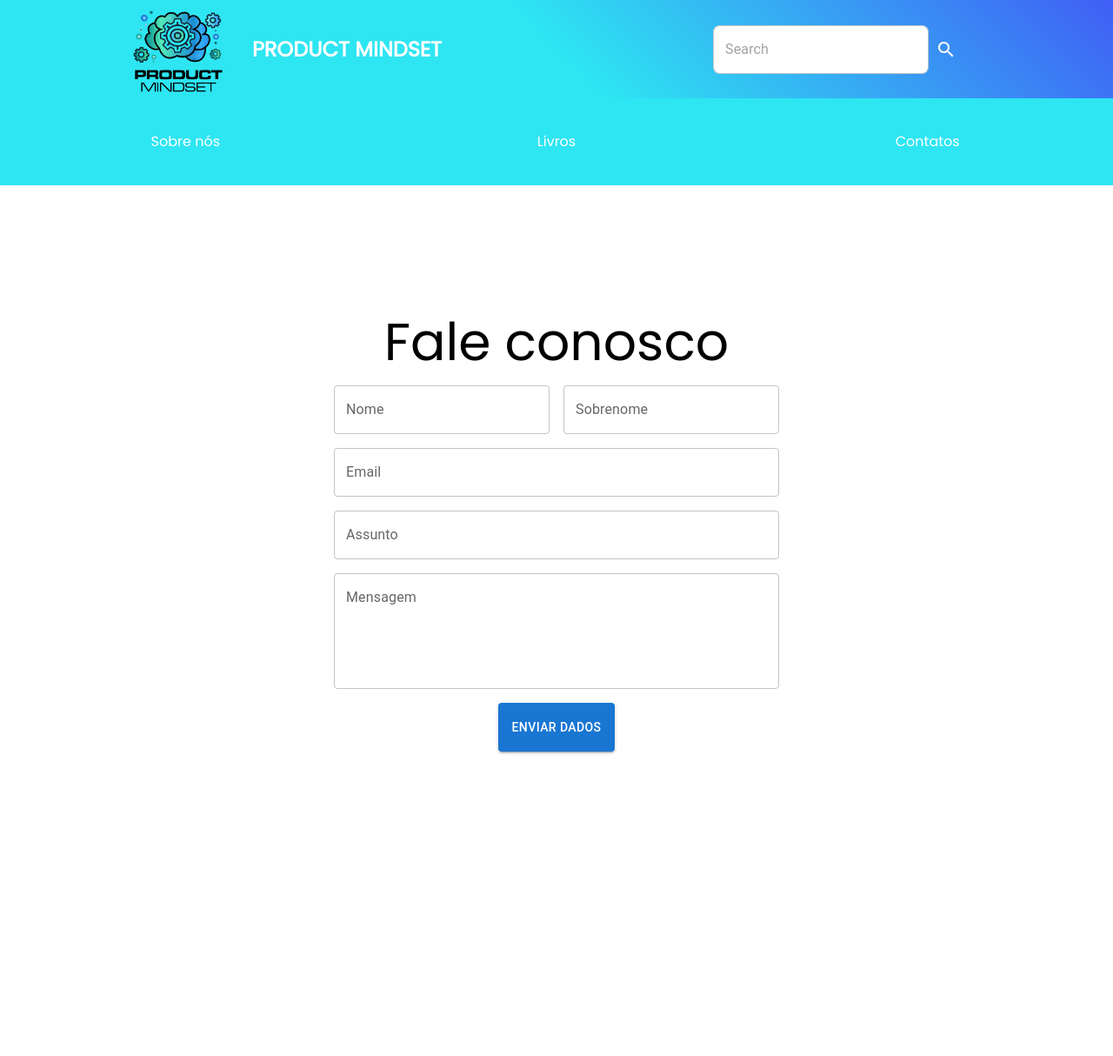
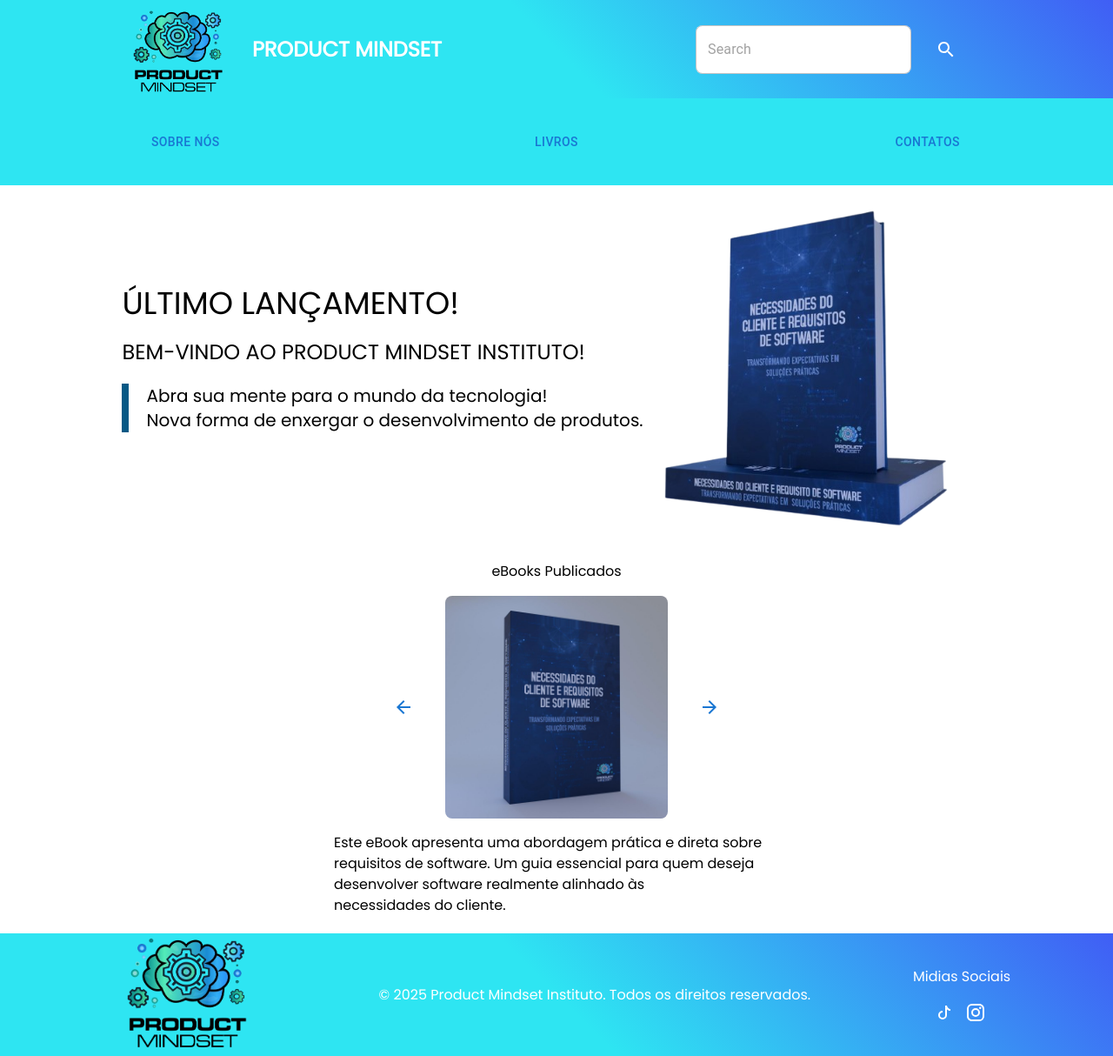
Before and after one commit to laviniiabenvindo/Product_mindset, a Next.js app: page / in a window 1280 px wide. Shown: the whole page at 87% size. Before the commit the page ends 1013 px from the top, so only its background shows below. Built offline with nearby package versions, Linux system fonts and the light colour scheme.

Commit message:
add => Integração de componentes

```diff
--- a/src/app/components/ContentSection/about.tsx
+++ b/src/app/components/ContentSection/about.tsx
@@ -3,7 +3,7 @@
 
 export default function ContentSection() {
  return (
-  <section className="flex flex-col items-center gap-10 justify-between h-screen w-screen">
+  <section className="flex my-5 flex-col items-center gap-10 justify-between h-full w-full">
    <Box className="flex flex-col items-center gap-5 justify-center">
     <Image className='pt-4' src="/product_mindset_logo 1 (Traced).png" alt="product mindset logo" width={400} height={500} />
     <Box className="flex flex-col items-center justify-center">
--- a/src/app/components/ContentSection/books.tsx
+++ b/src/app/components/ContentSection/books.tsx
@@ -13,14 +13,14 @@
  const [index, setIndex] = useState(0);
 
  const handlePrev = () => {
-  setIndex((prev) => (prev === 0 ? images.length - 1 : prev - 1));
+  setIndex((params) => (params === 0 ? images.length - 1 : params - 1));
  };
 
  const handleNext = () => {
-  setIndex((prev) => (prev === images.length - 1 ? 0 : prev + 1));
+  setIndex((params) => (params === images.length - 1 ? 0 : params + 1));
  };
  return (
-  <Box className="flex flex-col items-center gap-8 justify-between w-full h-screen">
+  <Box className="flex flex-col items-center gap-8 my-5 justify-between w-full h-screen">
    <p className="text-2xl pt-5">eBooks Publicados</p>
    <div className="flex items-center gap-4">
     <Button onClick={handlePrev}> <ArrowBack /> </Button>
@@ -34,7 +34,7 @@
     </div>
     <Button onClick={handleNext}> <ArrowForward /> </Button>
    </div>
-   <p className="text-justify w-1/2">
+   <p className="text-justify w-1/2 text-sm">
     Este eBook apresenta uma abordagem prática e direta sobre requisitos de software, dividido em três módulos. No primeiro módulo, você aprenderá sobre os tipos de requisitos, como gerenciar mudanças, evitar o aumento de escopo e entender a relação entre requisitos e design. O segundo módulo foca em capturar as necessidades do cliente de forma eficaz, utilizando casos de uso e ferramentas visuais como wireframes e storyboards. Já o terceiro módulo mostra como adaptar os requisitos às metodologias ágeis, utilizando histórias de usuários, backlog e mapas de histórias para organizar e priorizar as funcionalidades. Um guia essencial para quem deseja desenvolver software realmente alinhado às necessidades do cliente.
    </p>
    <Button variant="contained" href="https://hotmart.com/pt-br/marketplace/produtos/necessidade-do-cliente-e-requisito-de-software/Y98319589B " color="secondary" target="_blank">Compre agora!</Button>
--- a/src/app/components/ContentSection/home.tsx
+++ b/src/app/components/ContentSection/home.tsx
@@ -4,7 +4,7 @@
 import ArrowForward from "@mui/icons-material/ArrowForward";
 import Image from "next/image";
 import { useState } from 'react';
-import Link from "next/link";
+
 
 const images = [
  "/book1.jpg",
@@ -23,8 +23,8 @@
   setIndex((prev) => (prev === images.length - 1 ? 0 : prev + 1));
  };
  return (
-  <main className="flex flex-col items-center gap-8 justify-between w-full h-screen">
-   <Box className="flex items-center justify-center">
+  <main className="flex flex-col items-center gap-8 justify-between pb-5">
+   <Box className="flex items-center w-full justify-center">
     <div className="flex flex-col justify-center gap-5 h-full">
      <Box>
       <p className="text-4xl font-light">ÚLTIMO LANÇAMENTO!</p>
@@ -54,7 +54,6 @@
      <p className="w-2/5 text-base">
       Este eBook apresenta uma abordagem prática e direta sobre requisitos de software. Um guia essencial para quem deseja desenvolver software realmente alinhado às necessidades do cliente.
      </p>
-     <Button variant="contained" color="secondary"><Link href={"/books"}>Saiba mais</Link></Button>
     </Box>
    </Box>
   </main>
--- /dev/null
+++ b/src/app/components/FooterSection/page.tsx
@@ -0,0 +1,23 @@
+import { Instagram } from "@mui/icons-material"
+import Image from "next/image"
+import Link from "next/link"
+export default function FooterSection() {
+ return (
+  <footer style={{ background: 'linear-gradient(45deg, rgb(46, 229, 242) 50%, rgb(64, 94, 245) 100%)' }} className="flex w-full items-center justify-evenly h-full">
+   <Image src="/product_mindset_logo.png" alt="product mindset logo" width={200} height={200} />
+   <p className="text-white">© 2025 Product Mindset Instituto. Todos os direitos reservados.</p>
+   <span className="flex flex-col text-white gap-4 items-center">
+    <p>Midias Sociais</p>
+    <div className="flex gap-4 items-center">
+     <Link target="_blank" href={'https://api.whatsapp.com/send?phone=5584999999999'}>
+      <svg xmlns="http://www.w3.org/2000/svg" width="16" height="16" fill="currentColor" className="bi bi-tiktok"
+      viewBox="0 0 16 16">
+       <path d="M9 0h1.98c.144.715.54 1.617 1.235 2.512C12.895 3.389 13.797 4 15 4v2c-1.753 0-3.07-.814-4-1.829V11a5 5 0 1 1-5-5v2a3 3 0 1 0 3 3z" />
+      </svg>
+     </Link>
+     <Link target="_blank" href={'https://www.instagram.com/_productmindset'}> <Instagram /> </Link>
+    </div>
+   </span>
+  </footer>
+ )
+}
--- a/src/app/components/HeaderSection/page.tsx
+++ b/src/app/components/HeaderSection/page.tsx
@@ -1,11 +1,11 @@
-import { Box, TextField } from '@mui/material';
+import { Box, Button, FormControl, TextField } from '@mui/material';
 import { Search } from '@mui/icons-material';
 import Image from 'next/image';
 import Link from 'next/link';
 
 export default function HeaderSection() {
  return (
-  <header style={{ background: 'linear-gradient(45deg, rgb(46, 229, 242) 50%, rgb(64, 94, 245) 100%)' }} className="flex w-full items-center justify-evenly">
+  <header style={{ background: 'linear-gradient(45deg, rgb(46, 229, 242) 50%, rgb(64, 94, 245) 100%)' }} className="flex w-full h-full items-center justify-evenly">
    <Box className="flex justify-center w-full items-center gap-2">
     <Link href={'/'}>
      <Image
@@ -18,7 +18,7 @@
     </Link>
     <p className='font-bold text-2xl text-white uppercase'>Product Mindset</p>
    </Box>
-   <Box className="flex justify-center w-full items-center gap-2">
+   <div className="flex justify-center w-full items-center gap-2">
     <TextField sx={{
      backgroundColor: "white",
      borderRadius: "8px",
@@ -26,8 +26,8 @@
       borderRadius: "8px",
      },
     }} placeholder="Search"></TextField>
-    <Search className='text-white'></Search>
-   </Box>
+    <Button><Search className='text-white'></Search></Button>
+   </div>
   </header>
  );
 }
--- a/src/app/components/NavBarSection/MenuItem.tsx
+++ /dev/null
@@ -1,13 +0,0 @@
-import { Box, Button } from "@mui/material";
-import Link from "next/link";
-
-interface MenuItemProps {
-  url: string;
-  title: string;
-  onClick?: () => void;
-}
-export default function MenuItem({ url, title }: MenuItemProps) {
-  return (
-    <Box sx={{ display: 'flex', alignItems: 'center', justifyContent: 'center', width: '100%', height: '100px', color: 'white', backgroundColor: 'rgb(46, 229, 242)' }}><Link href={url}>{title}</Link></Box>
-  );
-}
--- a/src/app/components/NavBarSection/page.tsx
+++ b/src/app/components/NavBarSection/page.tsx
@@ -1,23 +1,11 @@
 'use client';
 import { useState } from "react";
-import MenuItem from "./MenuItem";
 
 import ContentSection from "../ContentSection/home";
-
-const itemMenu = [
- {
-  url: "/about",
-  title: "Sobre nós"
- },
- {
-  url: "/books",
-  title: "Livros"
- },
- {
-  url: "/contact",
-  title: "Contatos"
- }
-]
+import AboutSection from '../ContentSection/about';
+import BooksSection from '../ContentSection/books';
+import ContactSection from '../ContentSection/contact';
+import { Box, Button } from "@mui/material";
 
 export default function NavBarSection() {
 
@@ -26,39 +14,39 @@
   const [showBooks, setShowBooks] = useState(false);
   const [showContact, setShowContact] = useState(false);
 
- const handleHome = () =>{
-  setShowHome(true);
-  setShowAbout(false);
-  setShowBooks(false);
-  setShowContact(false);
- }
 
- const handleAbout = () =>{
+  const handleAbout = () => {
     setShowHome(false);
     setShowAbout(true);
     setShowBooks(false);
     setShowContact(false);
   }
 
- const handlebooks = () =>{
+  const handlebooks = () => {
     setShowHome(false);
     setShowAbout(false);
     setShowBooks(true);
     setShowContact(false);
   }
- const handleContact = () =>{
+  const handleContact = () => {
     setShowHome(false);
     setShowAbout(false);
     setShowBooks(false);
     setShowContact(true);
   }
   return (
-  <section className="flex flex-col w-screen h-full">
+    <section className="flex flex-col w-full h-full">
       <nav className="flex items-center justify-center w-full">
-    {itemMenu.map(({ url, title }, index) => (
-     <MenuItem key={index} url={url} title={title} />
-    ))}
+        <Box sx={{ display: 'flex', alignItems: 'center', justifyContent: 'center', width: '100%', height: '100px', color: 'white', backgroundColor: 'rgb(46, 229, 242)', ':hover': { backgroundColor: 'rgb(64, 94, 245)', color: 'white', transition: 'linear 0.5s' } }}><Button className="text-white" onClick={handleAbout}>Sobre nós</Button></Box>
+        <Box sx={{ display: 'flex', alignItems: 'center', justifyContent: 'center', width: '100%', height: '100px', color: 'white', backgroundColor: 'rgb(46, 229, 242)', ':hover': { backgroundColor: 'rgb(64, 94, 245)', color: 'white', transition: 'linear 0.5s' } }}><Button className="text-white" onClick={handlebooks}>Livros</Button></Box>
+        <Box sx={{ display: 'flex', alignItems: 'center', justifyContent: 'center', width: '100%', height: '100px', color: 'white', backgroundColor: 'rgb(46, 229, 242)', ':hover': { backgroundColor: 'rgb(64, 94, 245)', color: 'white', transition: 'linear 0.5s' } }}><Button className="text-white" onClick={handleContact}>Contatos</Button></Box>
       </nav>
+      <div>
+        {showHome && <ContentSection />}
+        {showAbout && <AboutSection />}
+        {showBooks && <BooksSection />}
+        {showContact && <ContactSection />}
+      </div>
     </section>
   )
 }
--- a/src/app/layout.tsx
+++ b/src/app/layout.tsx
@@ -1,5 +1,5 @@
 import type { Metadata } from 'next';
-import { Inter, Poppins } from 'next/font/google';
+import { Poppins } from 'next/font/google';
 import './globals.css';
 
 const poppins = Poppins({
--- a/src/app/page.tsx
+++ b/src/app/page.tsx
@@ -1,19 +1,13 @@
 import HeaderSection from "../app/components/HeaderSection/page"
 import NavBarSection from "../app/components/NavBarSection/page"
-import ContentSection from "./components/ContentSection/home";
-import AboutSection from "./components/ContentSection/about";
-import BooksSection from "./components/ContentSection/books";
-import ContactSection from "./components/ContentSection/contact";
+import FooterSection from "./components/FooterSection/page";
 
 export default function Home() {
   return (
     <>
       <HeaderSection />
       <NavBarSection />
-      {/* <ContentSection /> */}
-      {/* <AboutSection /> */}
-      {/* <BooksSection /> */}
-      <ContactSection />
+      <FooterSection />
     </>
   );
 }
```
Lines whose indentation alone changed are shown as unchanged.
